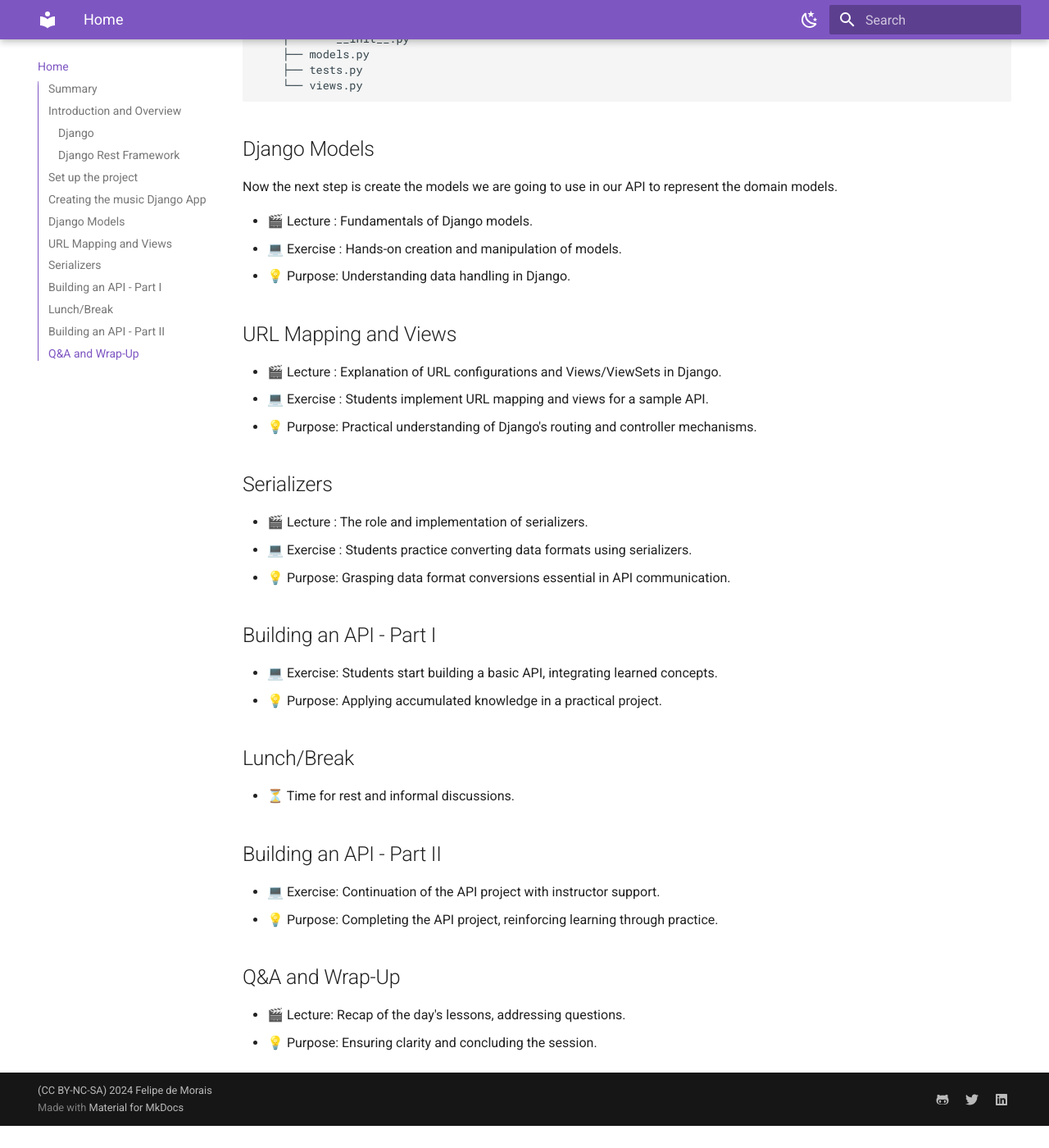
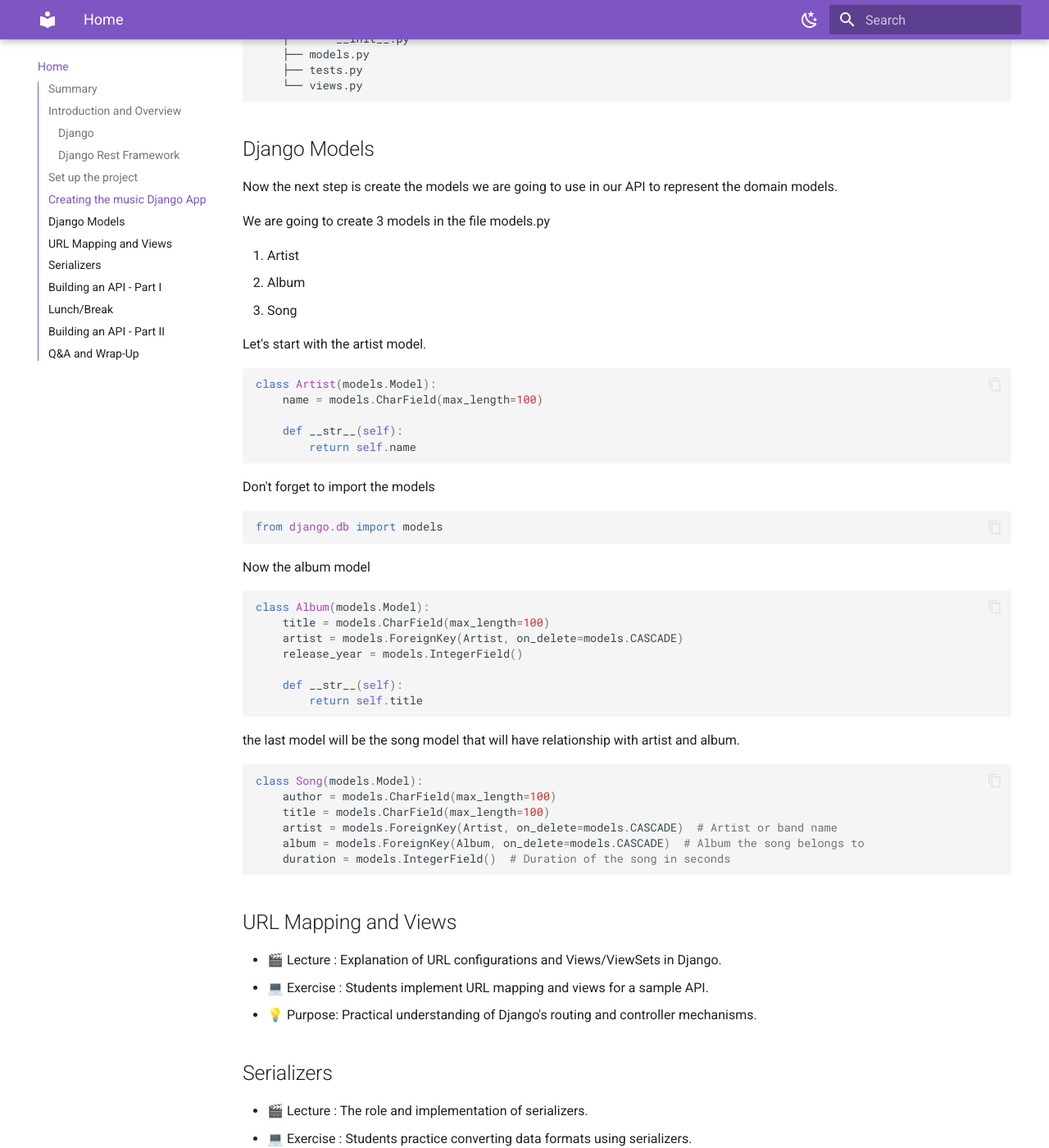
Before and after one commit to lipemorais/building-your-first-api-with-django-and-django-rest-framework, an MkDocs documentation site: the page built from docs/index.md, in a window 1280 px wide and 1400 px high, scrolled down 2749 px. Shown: the whole window at 82% size. Built offline with MkDocs 1.6.1 and Material for MkDocs 9.7.7, drawn with Linux system fonts in a browser that asks for light colours; before the commit the page ends 4122 px from its top, so only the background shows below that.

Commit message:
Add Artist, Album, Song models and update documentation
Models for Artist, Album, and Song have been included in the Django application inside the music app. The models were designed to carry out the required relationships in the music domain. Updated documentation to reflect the new additions and provided code examples for better understanding.

````diff
--- a/docs/index.md
+++ b/docs/index.md
@@ -111,9 +111,47 @@
 
 Now the next step is create the models we are going to use in our API to represent the domain models.
 
-- 🎬 Lecture : Fundamentals of Django models.
-- 💻 Exercise : Hands-on creation and manipulation of models.
-- 💡 Purpose: Understanding data handling in Django.
+We are going to create 3 models in the file models.py
+
+1. Artist
+2. Album
+3. Song
+
+Let's start with the artist model.
+
+```python
+class Artist(models.Model):
+    name = models.CharField(max_length=100)
+
+    def __str__(self):
+        return self.name
+```
+
+Don't forget to import the models
+```python
+from django.db import models
+```
+Now the album model
+```python
+class Album(models.Model):
+    title = models.CharField(max_length=100)
+    artist = models.ForeignKey(Artist, on_delete=models.CASCADE)
+    release_year = models.IntegerField()
+
+    def __str__(self):
+        return self.title
+```
+
+the last model will be the song model that will have relationship with artist and album.
+
+```python
+class Song(models.Model):
+    author = models.CharField(max_length=100)
+    title = models.CharField(max_length=100)
+    artist = models.ForeignKey(Artist, on_delete=models.CASCADE)  # Artist or band name
+    album = models.ForeignKey(Album, on_delete=models.CASCADE)  # Album the song belongs to
+    duration = models.IntegerField()  # Duration of the song in seconds
+```
 
 ## URL Mapping and Views
 
````
Also changed, not shown: 1 other file.
